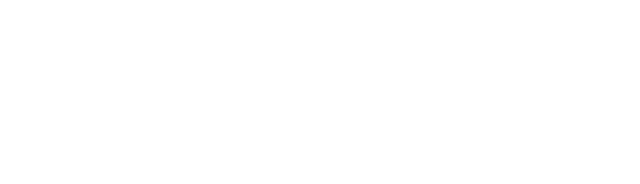
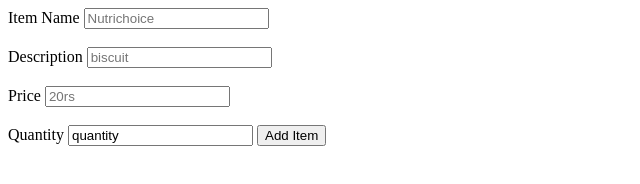
Before and after one commit to RitikaAga/Sh_web, a plain HTML site: page Project/index.html in a window 1280 px wide. Shown: the whole page, without its empty margins (0-640 px from the left). Drawn offline with Linux system fonts and the light colour scheme.

Commit message:
Update index.html

```diff
--- a/Project/index.html
+++ b/Project/index.html
@@ -6,6 +6,27 @@
     <title>Document</title>
 </head>
 <body>
+    <form action="">
+        <label for="I_name">Item Name</label>
+        <input type="text" value ="" id="name" placeholder="Nutrichoice">
+        <br><br>
+    <label for="description">Description</label>
+    <input type="text" value="" id="describe" placeholder="biscuit"><br><br>
 
+<label for="rate">Price</label>
+<input type="number" value="rate" id ="price" placeholder="20rs"><br><br>
+
+<label for="quantity">Quantity</label>
+<input type="text" value="quantity" id="quantity"placeholder="100">
+<button id="Add_item">Add Item</button>
+
+<div class="main_container">
+    <!-- <button id="Buy_1">Buy 1</button>
+    <button id="Buy_2">Buy 2</button>
+    <button id="Buy_3">Buy 3</button> -->
+</div>
+
+
+    </form>
 </body>
 </html>
```
